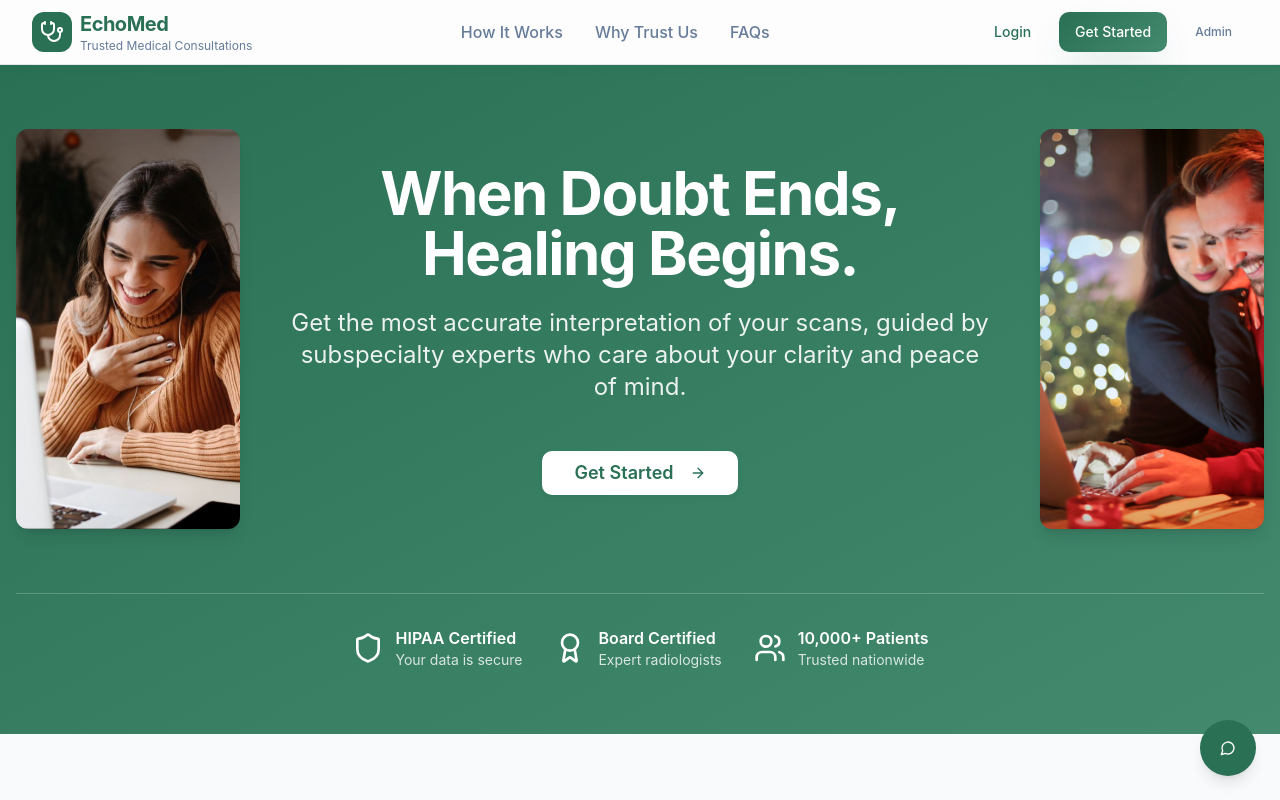
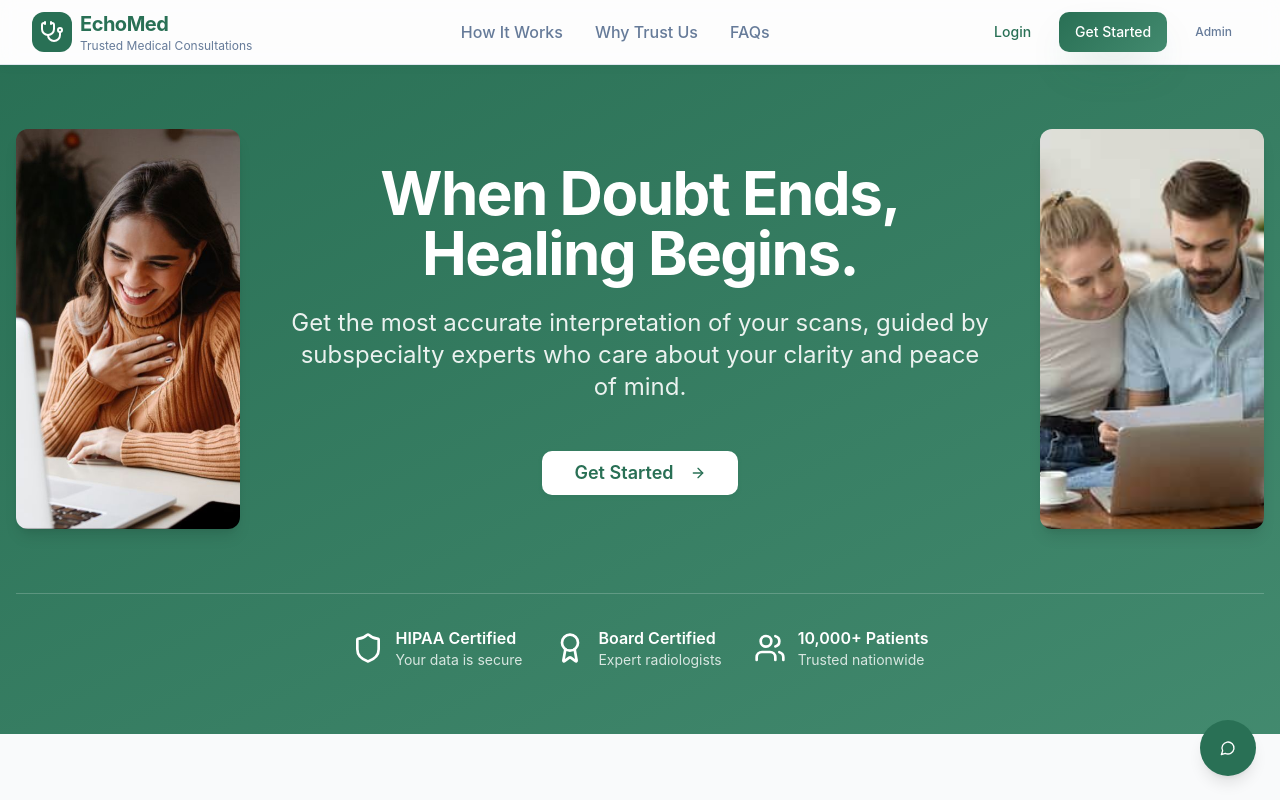
Before and after one commit to aditigandhi-5c/last-opinion, a React (Vite) app: page / in a window 1280 px wide. Shown: the top 800 px of the page. Built offline with nearby package versions, Linux system fonts and the light colour scheme.

Commit message:
Update hero image

```diff
--- a/src/pages/Index.tsx
+++ b/src/pages/Index.tsx
@@ -141,7 +141,7 @@ const Index = () => {
             {/* Right Image */}
             <div className="hidden lg:block lg:col-span-1">
               <img
-                src={happyCoupleLaptop}
+                src="/lovable-uploads/d5229efa-efbe-491d-b50a-d6bde2ddf868.png"
                 alt="Happy couple looking at laptop computer together"
                 className="w-full h-[400px] object-cover rounded-lg shadow-lg"
               />
```
Also changed, not shown: public/lovable-uploads/d5229efa-efbe-491d-b50a-d6bde2ddf868.png (added).
